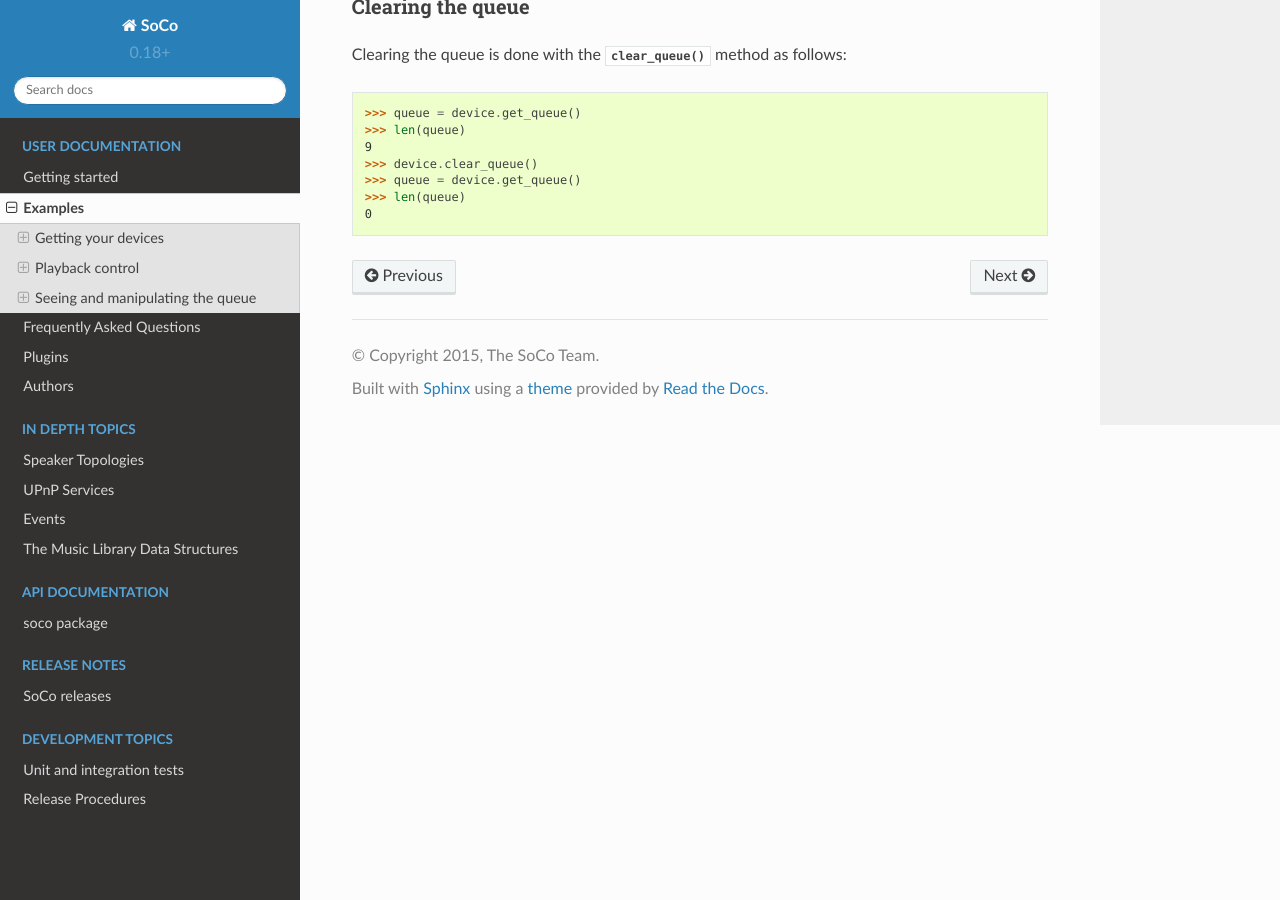
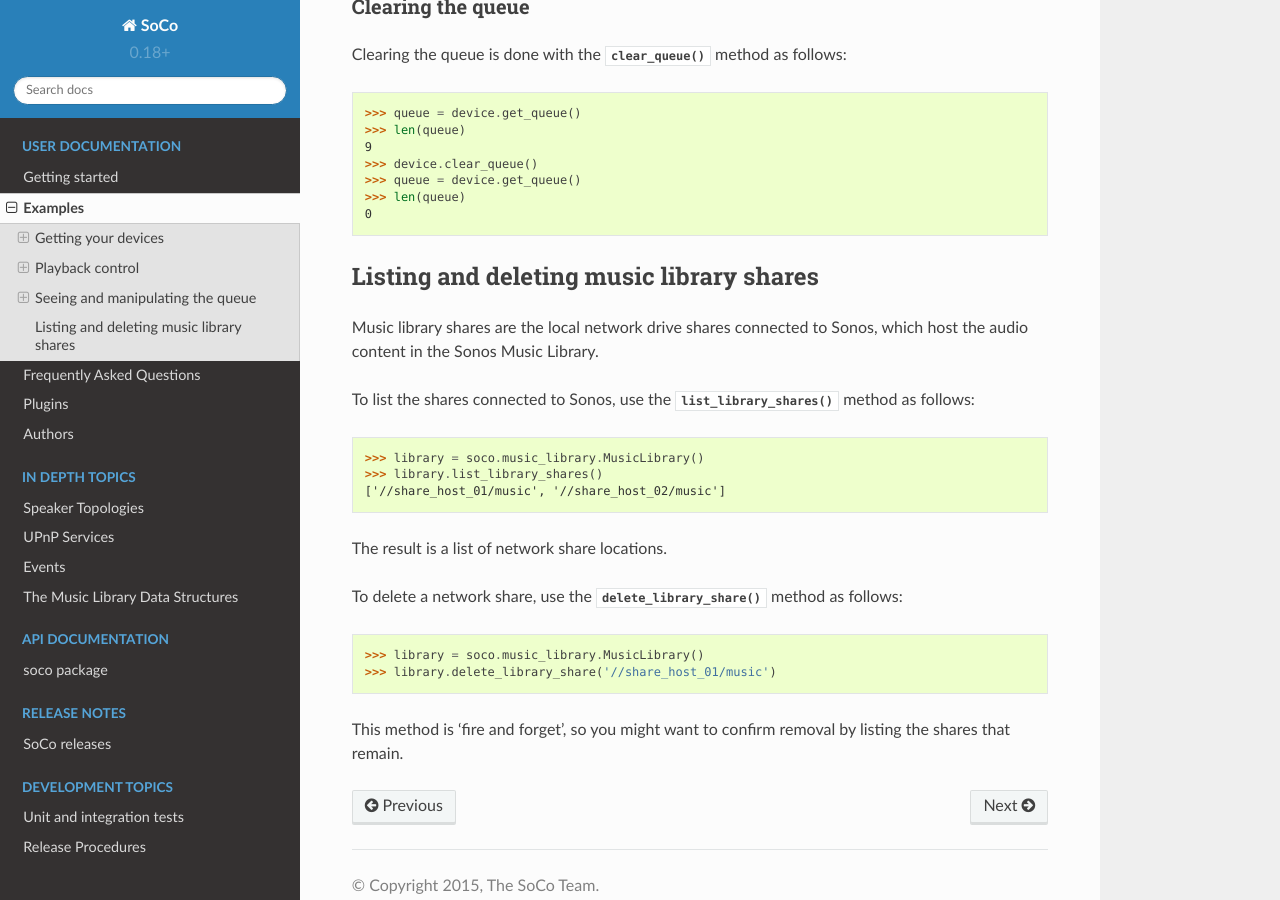
Before and after one commit to SoCo/SoCo, a Sphinx documentation site: the page built from doc/examples.rst, in a window 1280 px wide and 900 px high, scrolled down 2879 px. Built offline with Sphinx 7.4.7 and the Read the Docs theme 2.0.0, drawn with Linux system fonts in a browser that asks for light colours.

Commit message:
Add simple usage examples for listing and deleting music library shares.

```diff
--- a/doc/examples.rst
+++ b/doc/examples.rst
@@ -160,3 +160,27 @@ Clearing the queue is done with the
   >>> queue = device.get_queue()
   >>> len(queue)
   0
+
+Listing and deleting music library shares
+-----------------------------------------
+
+Music library shares are the local network drive shares connected to
+Sonos, which host the audio content in the Sonos Music Library.
+
+To list the shares connected to Sonos, use the
+:meth:`~soco.music_library.MusicLibrary.list_library_shares` method as follows::
+
+  >>> library = soco.music_library.MusicLibrary()
+  >>> library.list_library_shares()
+  ['//share_host_01/music', '//share_host_02/music']
+
+The result is a list of network share locations.
+
+To delete a network share, use the
+:meth:`~soco.music_library.MusicLibrary.delete_library_share` method as follows::
+
+  >>> library = soco.music_library.MusicLibrary()
+  >>> library.delete_library_share('//share_host_01/music')
+
+This method is 'fire and forget', so you might want to confirm removal
+by listing the shares that remain.
```
